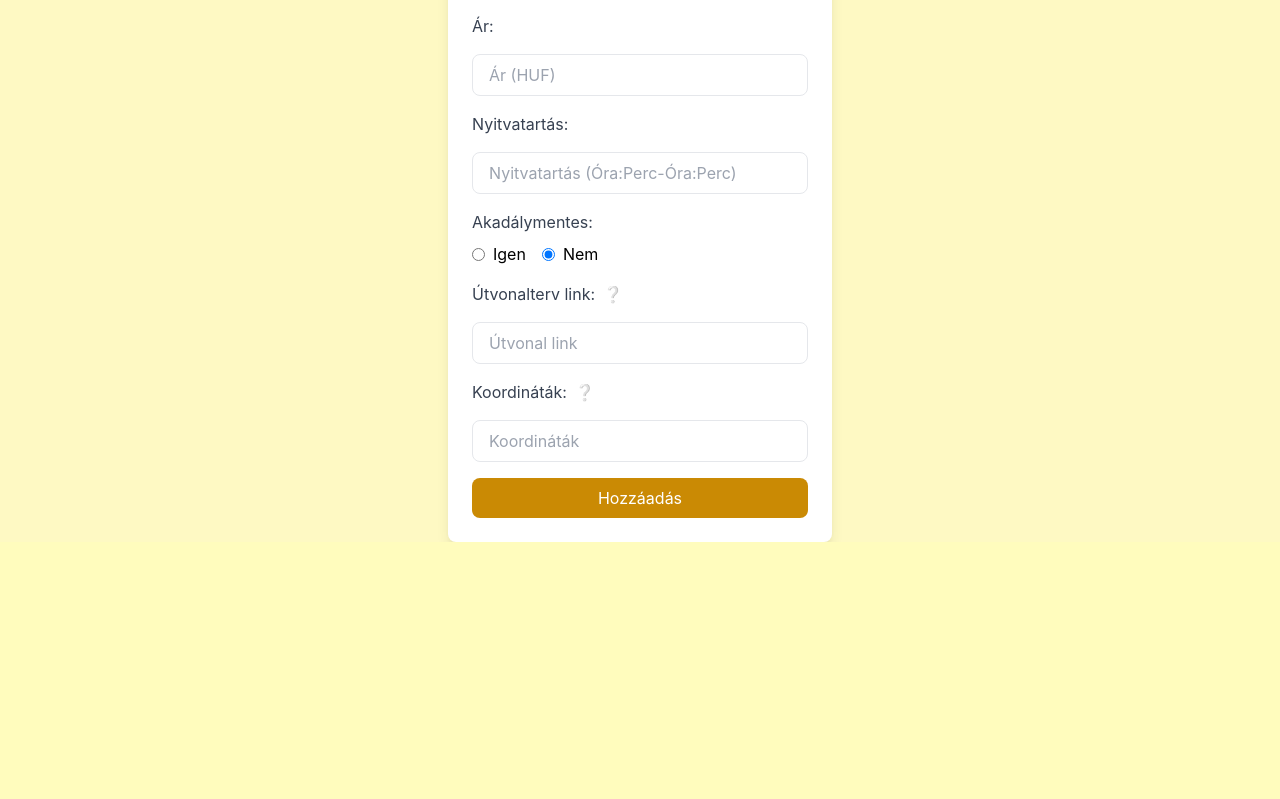
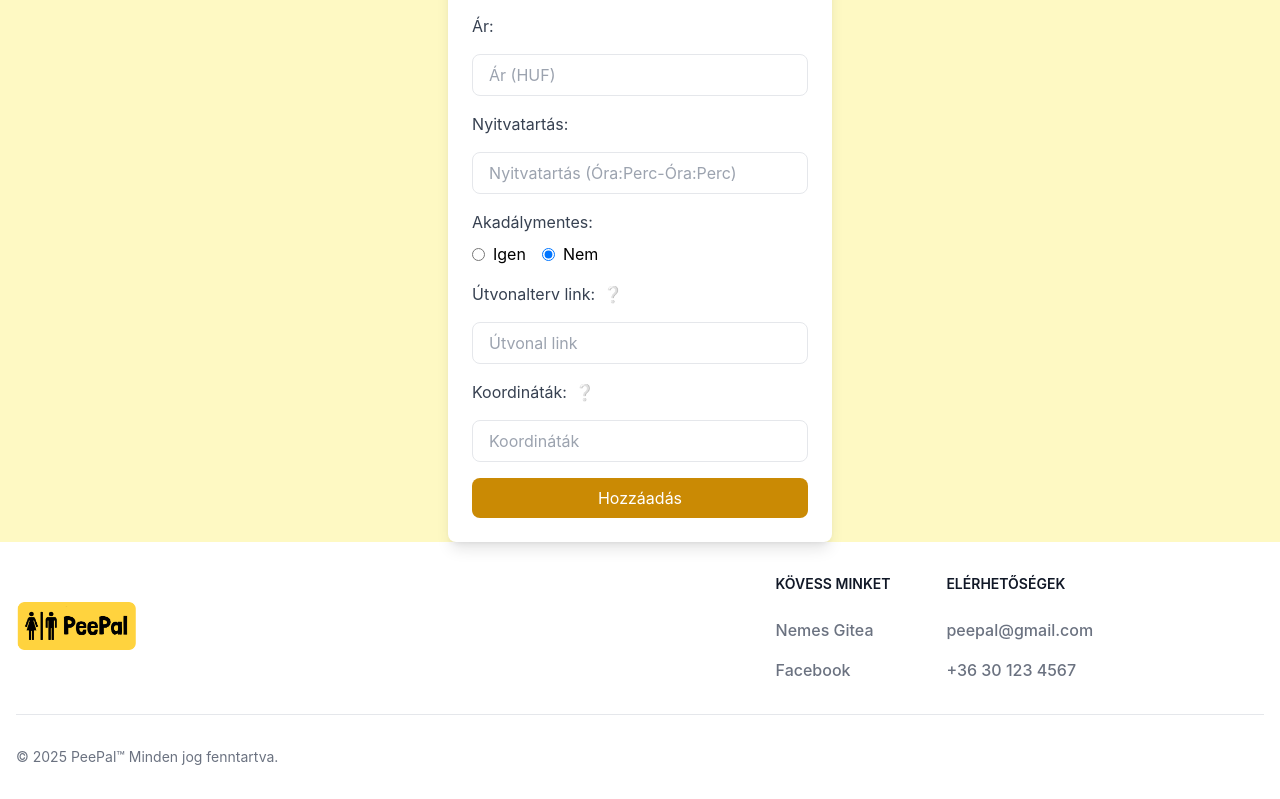
Before and after one commit to magonysandormate/PeePal, a React (Create React App) app in the folder frontend/peepal_react/: page /hozzaadas in a window 1280 px wide. Shown: the part 504-1303 px from the top of the page. Before the commit the page ends 1046 px from the top, so only its background shows below. Built offline with nearby package versions, Linux system fonts and the light colour scheme.

Commit message:
Kész lábléc, javított hozzáadás és login elkezdve

```diff
--- a/frontend/peepal_react/src/App.js
+++ b/frontend/peepal_react/src/App.js
@@ -5,6 +5,7 @@
 import Kezdolap from './WC_Komponens/Kezdolap/Kezdolap';
 import LegkozelebbiMosdo from './WC_Komponens/Kereso/Legkozelebbi';
 import HozzaadForm from './WC_Komponens/Hozzadas/HozzaadForm';
+import Lablec from './WC_Komponens/Lablec/Lablec';
 
 export default function App() {
   return (
@@ -19,6 +20,7 @@
           <Route path="/hozzaadas" element={<HozzaadForm />}/>
         </Routes>
       </div>
+      <Lablec />
     </>
   );
 }
--- /dev/null
+++ b/frontend/peepal_react/src/WC_Komponens/Lablec/Lablec.jsx
@@ -0,0 +1,42 @@
+export default function Lablec(){
+    return(
+        <footer className="bg-white dark:bg-gray-800">
+            <div className="mx-auto w-full max-w-screen-xl p-4 py-6 lg:py-8">
+                <div className="md:flex md:justify-between">
+                <div className="mb-6 md:mb-0">
+                    <img src="/Logo.png" className="h-12 mt-7" alt="PeePal Logo" />
+                </div>
+                <div className="grid grid-cols-2 gap-8 sm:gap-6 sm:grid-cols-3">
+                    <div>
+                        <h2 className="mb-6 text-sm font-semibold text-gray-900 uppercase dark:text-white">Kövess minket</h2>
+                        <ul className="text-gray-500 dark:text-gray-400 font-medium">
+                            <li className="mb-4">
+                                <a href="https://git.gszi.edu.hu/magonysandormate/PeePal" className="hover:underline ">Nemes Gitea</a>
+                            </li>
+                            <li>
+                                <a href="https://facebook.com/peepal" className="hover:underline">Facebook</a>
+                            </li>
+                        </ul>
+                    </div>
+                    <div>
+                        <h2 className="mb-6 text-sm font-semibold text-gray-900 uppercase dark:text-white">Elérhetőségek</h2>
+                        <ul className="text-gray-500 dark:text-gray-400 font-medium">
+                            <li className="mb-4">
+                                <label className="hover:underline">peepal@gmail.com</label>
+                            </li>
+                            <li>
+                                <label className="hover:underline">+36 30 123 4567</label>
+                            </li>
+                        </ul>
+                    </div>
+                </div>
+            </div>
+            <hr className="my-6 border-gray-200 sm:mx-auto dark:border-gray-700 lg:my-8" />
+            <div className="sm:flex sm:items-center sm:justify-between">
+                <span className="text-sm text-gray-500 sm:text-center dark:text-gray-400">© 2025 PeePal™ Minden jog fenntartva.
+                </span>
+            </div>
+            </div>
+        </footer>
+    )
+}
```
Also changed, not shown: 2 other files (tests, documents, lock files or other folders).
